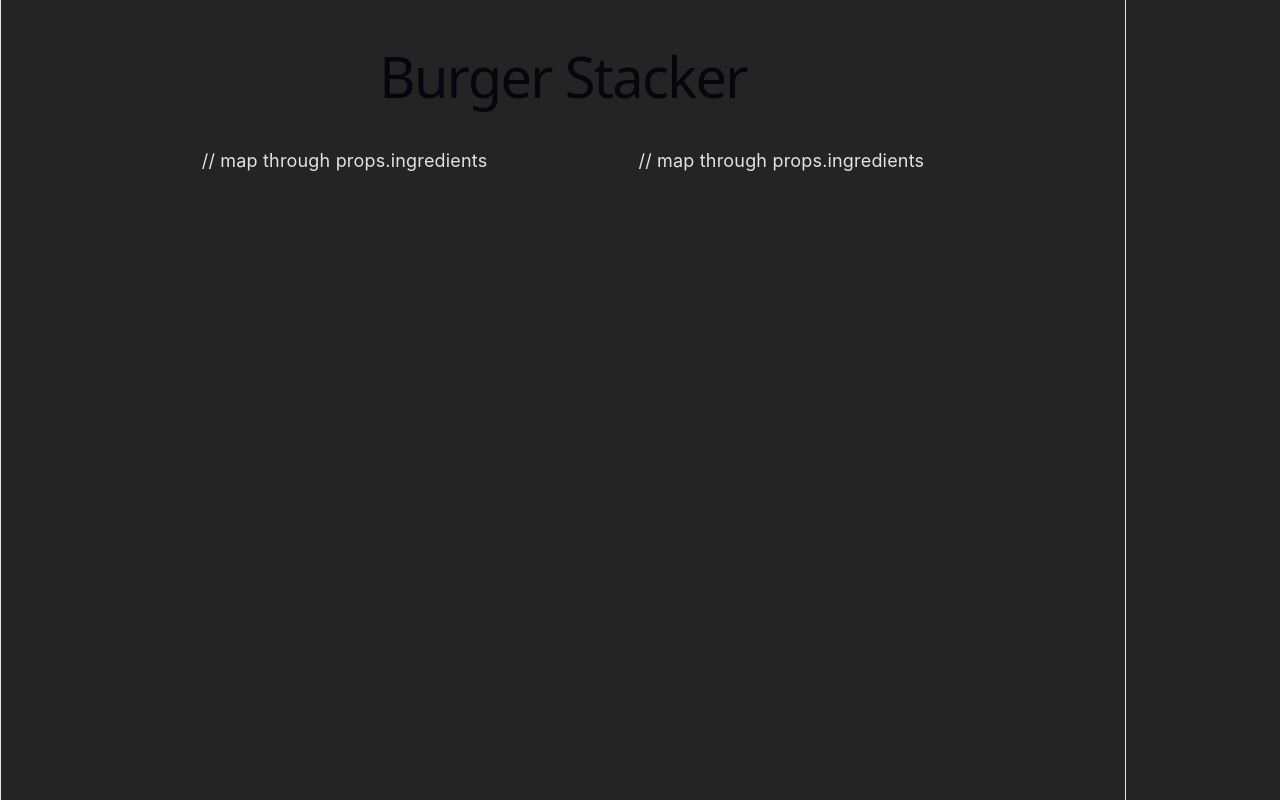
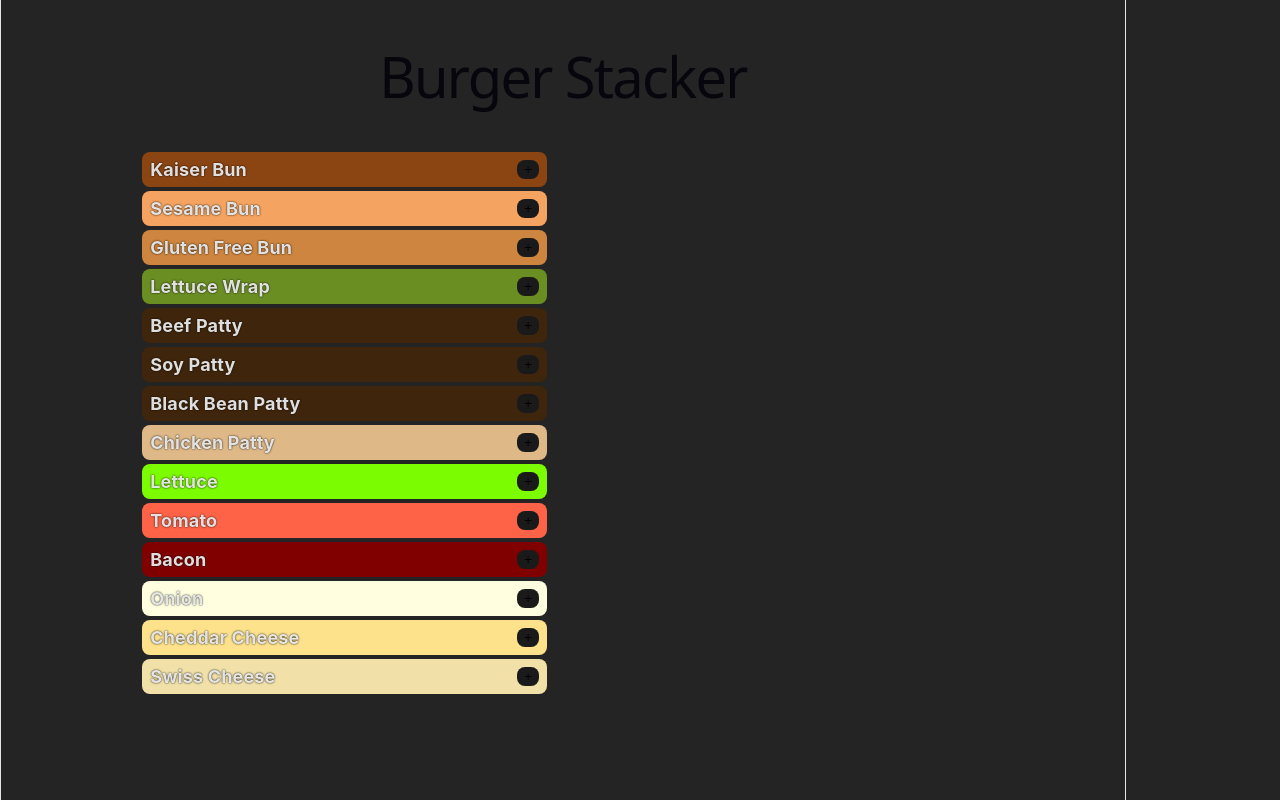
Before and after one commit to thara-messeroux/lifting-state-in-react-lab, a React (Vite) app: page / in a window 1280 px wide. Built offline with nearby package versions, Linux system fonts and the light colour scheme.

Commit message:
feat: render ingredient list and burger stack with map and UI elements

```diff
--- a/src/App.jsx
+++ b/src/App.jsx
@@ -32,8 +32,8 @@ const App = () => {
       <h1>Burger Stacker</h1>
       <section>
         {/* List & Stack components */}
-        <IngredientList />
-        <BurgerStack />
+        <IngredientList ingredients={availableIngredients} />
+        <BurgerStack ingredients={stack} />
       </section>
     </main>
   );
--- a/src/components/BurgerStack/BurgerStack.jsx
+++ b/src/components/BurgerStack/BurgerStack.jsx
@@ -4,8 +4,30 @@
 // the stack of ingredients that the user has chosen
 // It will receive the list of ingredients as props from App.jsx
 
+// This component shows the burger the user is building (right side)
+
 const BurgerStack = (props) => {
-  return <ul>// map through props.ingredients</ul>;
+  return (
+    <ul>
+      {props.ingredients.map((ingredient, index) => (
+        // Loop through selected ingredients (stack)
+        <li
+          // Loop through selected ingredients (stack)
+          key={index} // unique key for React
+
+          // Set the background color of each item to the ingredient's color
+          style={{ backgroundColor: ingredient.color }} // same styling
+        >
+          // Loop through selected ingredients (stack)
+          {ingredient.name} {/* show ingredient name */}
+
+          <button>
+            X {/* this will later REMOVE ingredient */}
+          </button>
+        </li>
+      ))}
+    </ul>
+  );
 };
 
 export default BurgerStack;
--- a/src/components/IngredientList/IngredientList.jsx
+++ b/src/components/IngredientList/IngredientList.jsx
@@ -4,8 +4,27 @@
 // the list of available ingredients
 // It will receive the list of ingredients as props from App.jsx
 
+// This component shows ALL available ingredients (left side)
+
 const IngredientList = (props) => {
-  return <ul>// map through props.ingredients</ul>;
+  return (
+    <ul>
+      {props.ingredients.map((ingredient, index) => (
+        // Loop through each ingredient and display it
+        <li
+          key={index} // React needs a unique key for each item
+          // Set the background color of each item to the ingredient's color
+          style={{ backgroundColor: ingredient.color }} // color each item
+        >
+          {ingredient.name} {/* show ingredient name */}
+
+          <button>
+            + {/* this will later ADD ingredient to burger */}
+          </button>
+        </li>
+      ))}
+    </ul>
+  );
 };
 
 export default IngredientList;
```
Also changed, not shown: 1 other file (tests, documents, lock files or other folders).
